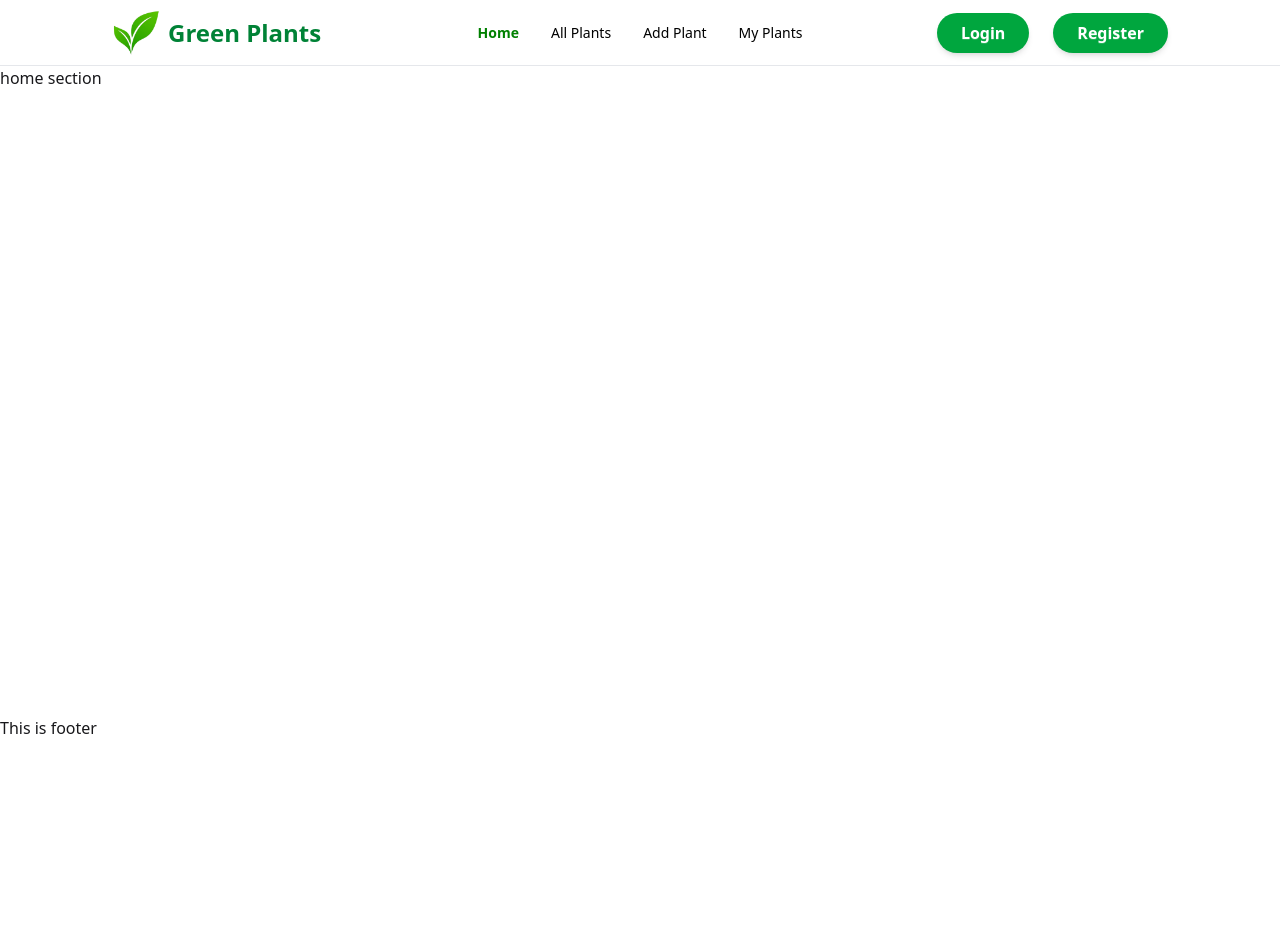
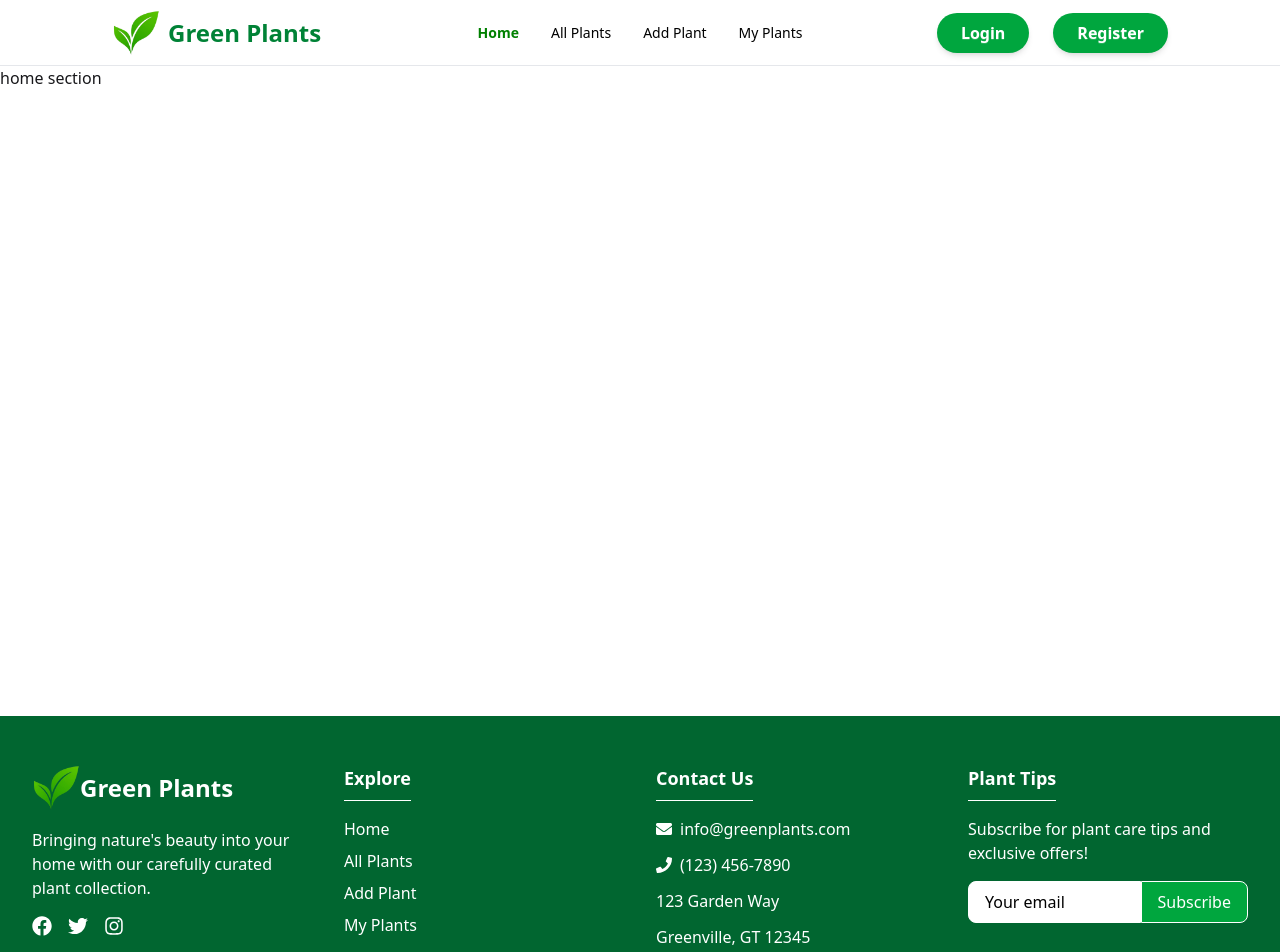
Before and after one commit to TarekNexus/Green-Plants-Client, a React (Vite) app: page / in a window 1280 px wide. Shown: the top 952 px of the page. Before the commit the page ends 800 px from the top, so only its background shows below. Built offline with nearby package versions, Linux system fonts and the light colour scheme; no server answers.

Commit message:
footer section complete

```diff
--- a/package.json
+++ b/package.json
@@ -15,6 +15,7 @@
     "lottie-react": "^2.4.1",
     "react": "^19.1.0",
     "react-dom": "^19.1.0",
+    "react-icons": "^5.5.0",
     "react-router": "^7.6.0",
     "react-router-dom": "^7.6.0",
     "react-toastify": "^11.0.5",
--- a/src/components/Footer.jsx
+++ b/src/components/Footer.jsx
@@ -1,11 +1,155 @@
-import React from 'react';
+import React from "react";
+import {
+  FaFacebook,
+  FaTwitter,
+  FaInstagram,
+  FaEnvelope,
+  FaPhone,
+  FaLeaf,
+} from "react-icons/fa";
+import logo from "../assets/f-logo.png";
+const Footer = () => {
+  return (
+    <footer className="bg-green-800 text-white pt-12 pb-6 px-4 sm:px-6 lg:px-8">
+      <div className="max-w-7xl mx-auto">
+        {/* Main Footer Content */}
+        <div className="grid grid-cols-1 md:grid-cols-2 lg:grid-cols-4 gap-8 mb-8">
+          {/* Brand Info */}
+          <div className="flex flex-col items-center md:items-start">
+            <div className="flex items-center mb-4">
+              <img className="w-12" src={logo} alt="" />
+              <h2 className="text-2xl font-bold text-white">Green Plants</h2>
+            </div>
+            <p className="text-white text-opacity-90 text-center md:text-left mb-4">
+              Bringing nature's beauty into your home with our carefully curated
+              plant collection.
+            </p>
+            <div className="flex space-x-4">
+              <a
+                href="#"
+                className="text-white text-opacity-80 hover:text-opacity-100 hover:scale-110 transition-transform duration-300"
+              >
+                <FaFacebook className="text-xl" />
+              </a>
+              <a
+                href="#"
+                className="text-white text-opacity-80 hover:text-opacity-100 hover:scale-110 transition-transform duration-300"
+              >
+                <FaTwitter className="text-xl" />
+              </a>
+              <a
+                href="#"
+                className="text-white text-opacity-80 hover:text-opacity-100 hover:scale-110 transition-transform duration-300"
+              >
+                <FaInstagram className="text-xl" />
+              </a>
+            </div>
+          </div>
 
-const Footer = () => {
-    return (
-        <div>
-            <h1>This is footer </h1>
+          {/* Quick Links */}
+          <div className="flex flex-col items-center md:items-start">
+            <h3 className="text-lg font-semibold mb-4 text-white border-b border-white border-opacity-30 pb-2">
+              Explore
+            </h3>
+            <ul className="space-y-2 text-center md:text-left">
+              <li>
+                <a
+                  href="/"
+                  className="text-white text-opacity-90 hover:text-opacity-100 hover:underline transition duration-300"
+                >
+                  Home
+                </a>
+              </li>
+              <li>
+                <a
+                  href="/all-plants"
+                  className="text-white text-opacity-90 hover:text-opacity-100 hover:underline transition duration-300"
+                >
+                  All Plants
+                </a>
+              </li>
+              <li>
+                <a
+                  href="/Add-Plant"
+                  className="text-white text-opacity-90 hover:text-opacity-100 hover:underline transition duration-300"
+                >
+                  Add Plant
+                </a>
+              </li>
+              <li>
+                <a
+                  href="/my-plants"
+                  className="text-white text-opacity-90 hover:text-opacity-100 hover:underline transition duration-300"
+                >
+                  My Plants
+                </a>
+              </li>
+            </ul>
+          </div>
+
+          {/* Contact Info */}
+          <div className="flex flex-col items-center md:items-start">
+            <h3 className="text-lg font-semibold mb-4 text-white border-b border-white border-opacity-30 pb-2">
+              Contact Us
+            </h3>
+            <div className="space-y-3 text-white text-opacity-90">
+              <div className="flex items-center">
+                <FaEnvelope className="mr-2 text-white" />
+                <a
+                  href="mailto:info@greenplants.com"
+                  className="hover:text-opacity-100 hover:underline transition duration-300"
+                >
+                  info@greenplants.com
+                </a>
+              </div>
+              <div className="flex items-center">
+                <FaPhone className="mr-2 text-white" />
+                <a
+                  href="tel:+1234567890"
+                  className="hover:text-opacity-100 hover:underline transition duration-300"
+                >
+                  (123) 456-7890
+                </a>
+              </div>
+              <p className="hover:text-opacity-100 transition duration-300">
+                123 Garden Way
+              </p>
+              <p className="hover:text-opacity-100 transition duration-300">
+                Greenville, GT 12345
+              </p>
+            </div>
+          </div>
+
+          {/* Newsletter */}
+          <div className="flex flex-col items-center md:items-start">
+            <h3 className="text-lg font-semibold mb-4 text-white border-b border-white border-opacity-30 pb-2">
+              Plant Tips
+            </h3>
+            <p className="text-white text-opacity-90 text-center md:text-left mb-4">
+              Subscribe for plant care tips and exclusive offers!
+            </p>
+            <div className="flex w-full">
+              <input
+                type="email"
+                placeholder="Your email"
+                className="px-4 py-2 rounded-l-lg bg-white bg-opacity-20 backdrop-blur-sm text-black placeholder-black placeholder-opacity-70 w-full border border-white border-opacity-50 focus:outline-none focus:border-opacity-100 focus:bg-opacity-30 transition duration-300"
+              />
+              <button className="bg-green-600 hover:bg-green-700 border border-white border-opacity-50 hover:border-opacity-100 text-white font-medium px-4 py-2 rounded-r-lg transition duration-300">
+                Subscribe
+              </button>
+            </div>
+          </div>
         </div>
-    );
+
+        {/* Copyright */}
+        <div className="border-t border-white border-opacity-30 pt-6 text-center text-white text-opacity-80">
+          <p>
+            &copy; {new Date().getFullYear()} Green Plants. All rights reserved.
+          </p>
+        </div>
+      </div>
+    </footer>
+  );
 };
 
 export default Footer;
```
Also changed, not shown: 1 other file (tests, documents, lock files or other folders).
